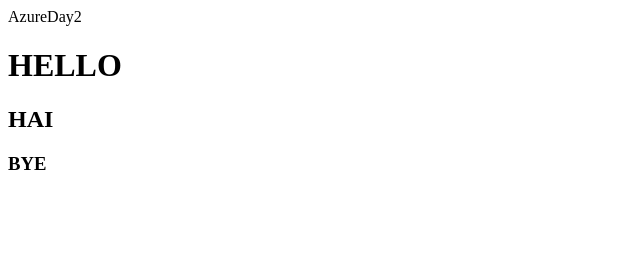
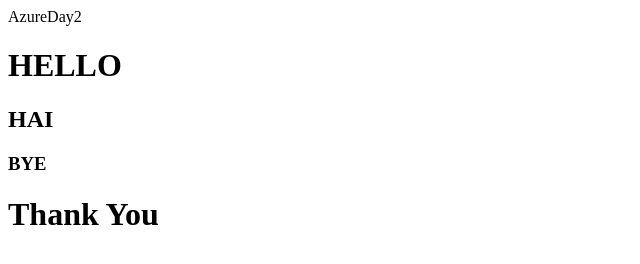
Before and after one commit to arjun6611/AzureDay2, a plain HTML site: page index.html in a window 1280 px wide. Shown: the whole page, without its empty margins (0-640 px from the left). Drawn offline with Linux system fonts and the light colour scheme.

Commit message:
Update index.html

```diff
--- a/index.html
+++ b/index.html
@@ -6,5 +6,6 @@ AzureDay2
   <h1>HELLO</h1>
   <h2>HAI</h2>
   <h3>BYE</h3>
+  <h1>Thank You</h1>
 </body>
 </html>
```
